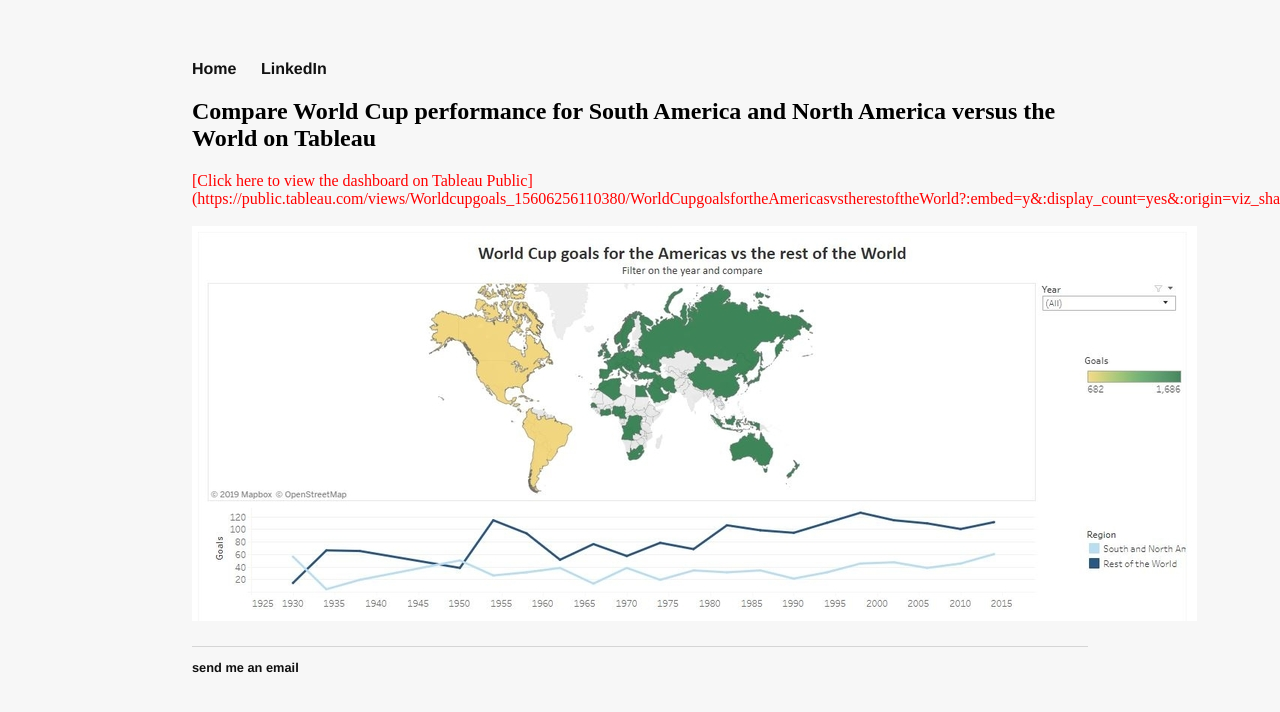
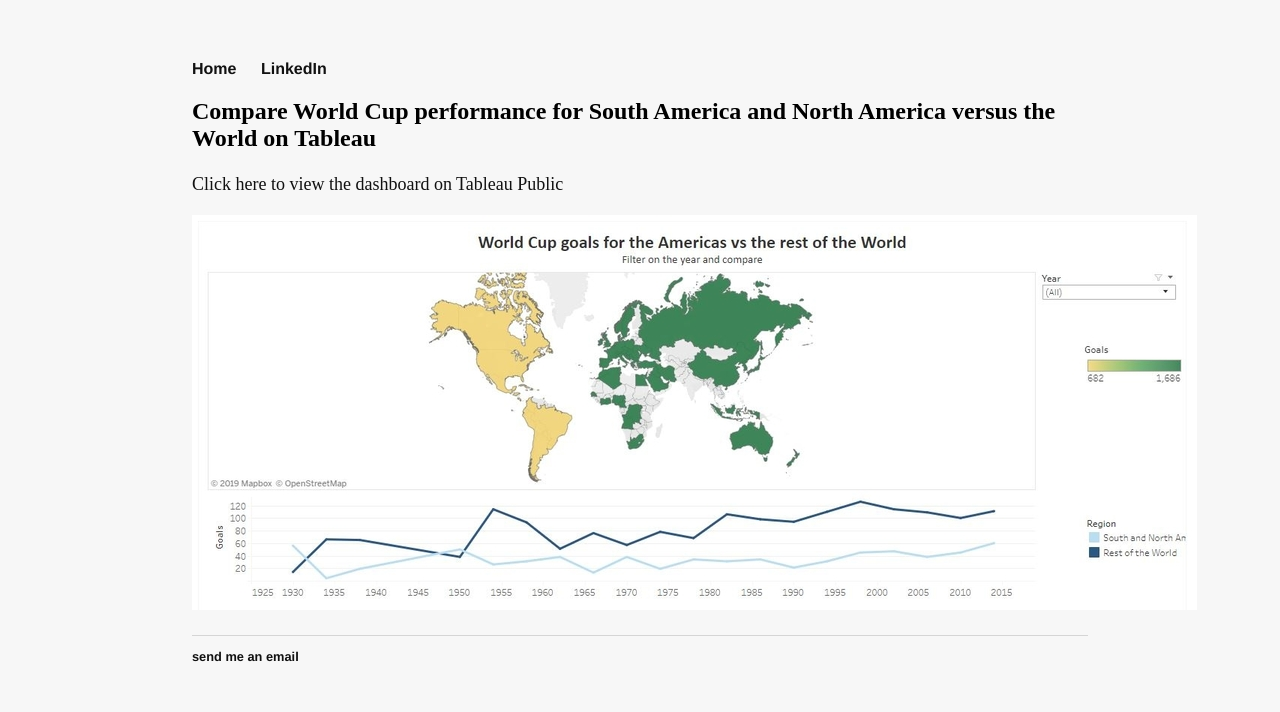
Before and after one commit to h2kh/h2kh.github.io, a Jekyll site: the page built from _posts/2019-06-05-worldcupgoals.md, in a window 1280 px wide. Shown: the top 712 px of the page. Built offline with Jekyll 4.4.1, drawn with Linux system fonts in a browser that asks for light colours.

Commit message:
Update 2019-06-05-worldcupgoals.md

```diff
--- a/_posts/2019-06-05-worldcupgoals.md
+++ b/_posts/2019-06-05-worldcupgoals.md
@@ -5,6 +5,6 @@ tableau: 'true'
 ---
 
 
-<font color="red">[Click here to view the dashboard on Tableau Public](https://public.tableau.com/views/Worldcupgoals_15606256110380/WorldCupgoalsfortheAmericasvstherestoftheWorld?:embed=y&:display_count=yes&:origin=viz_share_link)</font>
+[Click here to view the dashboard on Tableau Public](https://public.tableau.com/views/Worldcupgoals_15606256110380/WorldCupgoalsfortheAmericasvstherestoftheWorld?:embed=y&:display_count=yes&:origin=viz_share_link)
 
 ![tabdash](/assets/goalviz.jpg){: .center-image }
```
